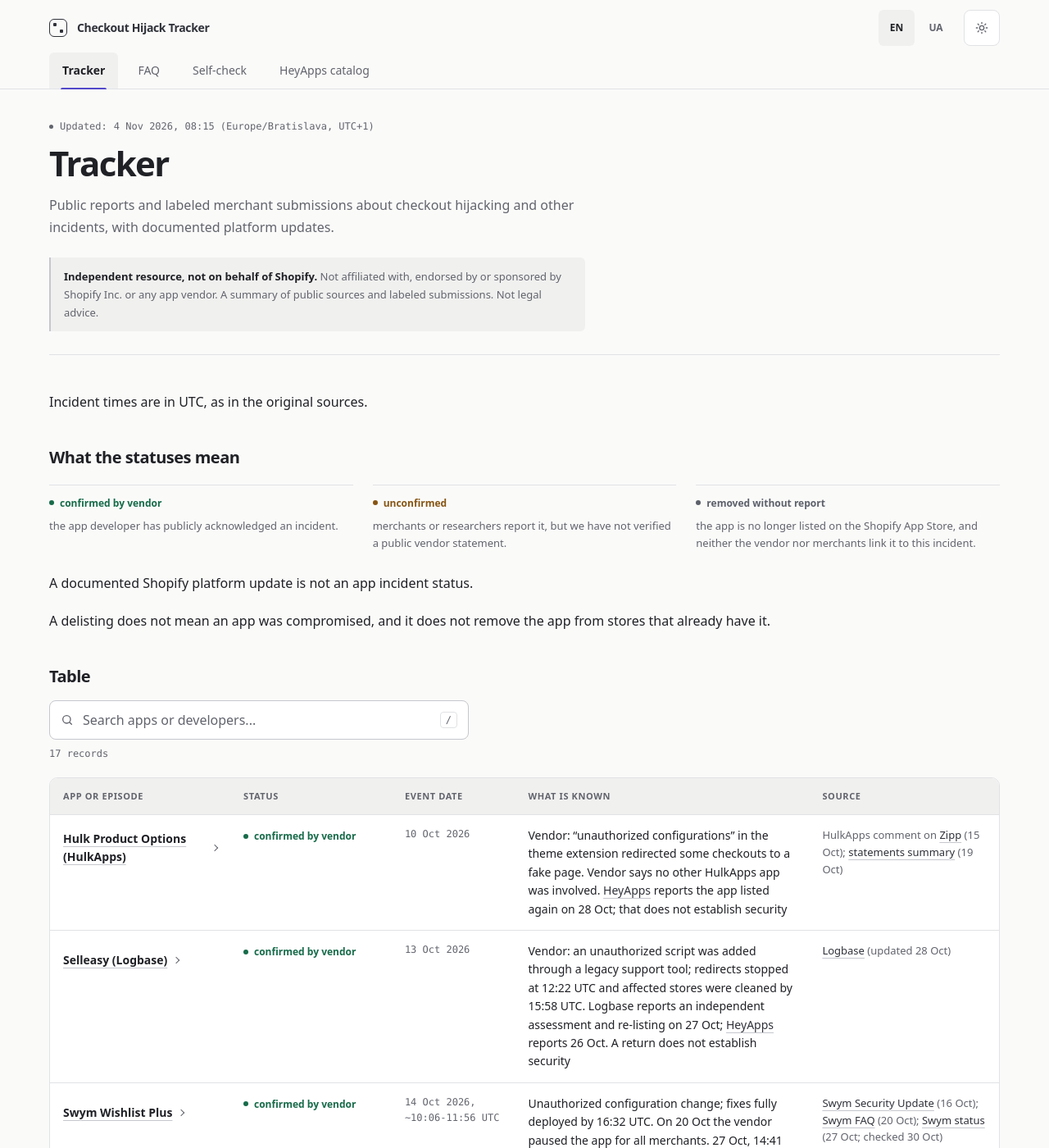
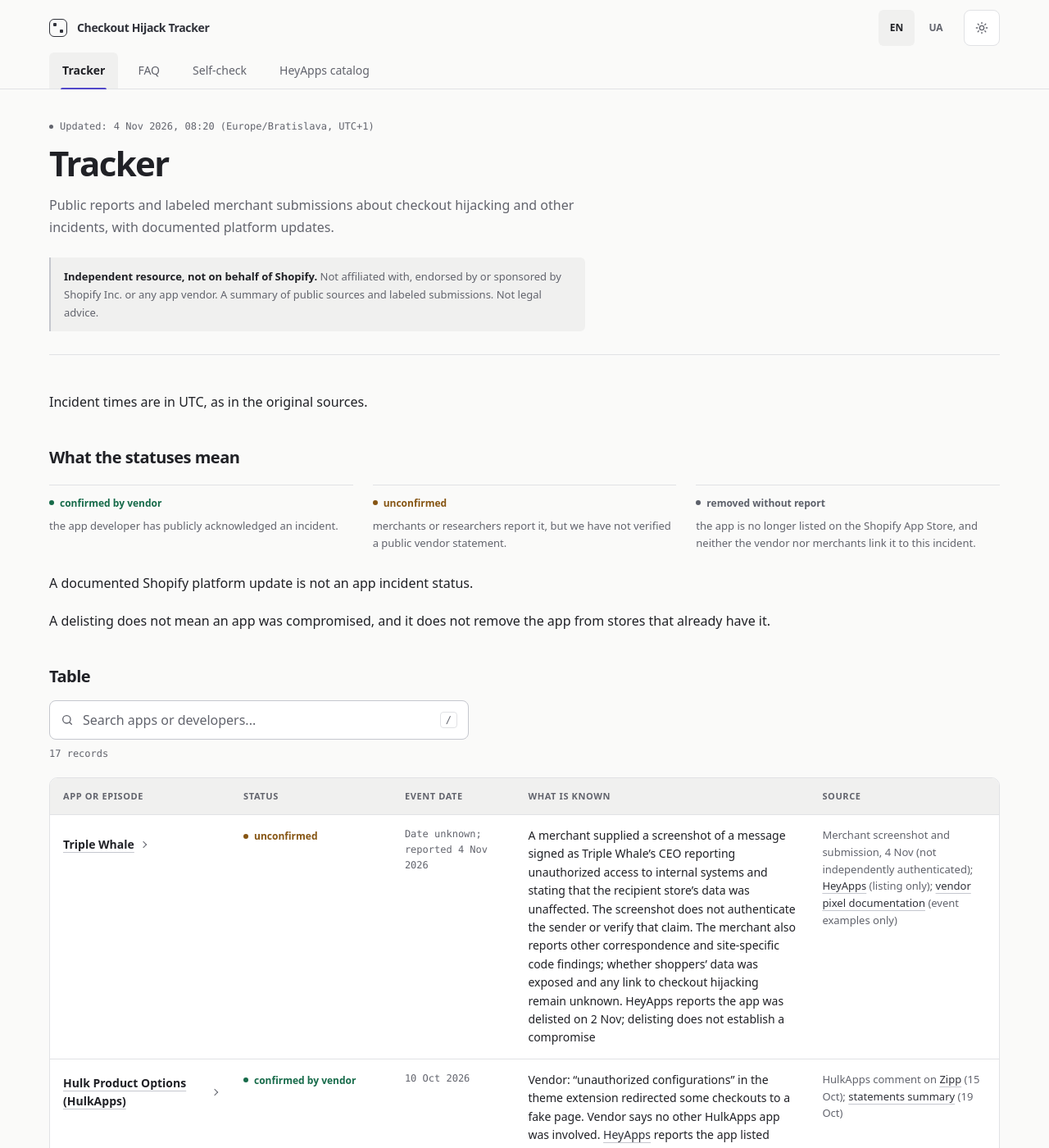
Before and after one commit to poltavchenko/shopify-checkout-tracker, a Jekyll site: the page built from tracker.md, in a window 1280 px wide and 1400 px high. Shown: the whole window at 82% size. Built offline with Jekyll 4.4.1, drawn with Linux system fonts in a browser that asks for light colours; some of the changed text lies outside the part shown.

Commit message:
Clarify Triple Whale report and prioritize tracker row

```diff
--- a/_config.yml
+++ b/_config.yml
@@ -4,8 +4,8 @@
 repo: "poltavchenko/shopify-checkout-tracker"
 baseurl: "/shopify-checkout-tracker"
 issues_url: "https://github.com/poltavchenko/shopify-checkout-tracker/issues"
-updated_en: "4 Nov 2026, 08:15 (Europe/Bratislava, UTC+1)"
-updated_uk: "04.11.2026, 08:15 (Europe/Bratislava, UTC+1)"
+updated_en: "4 Nov 2026, 08:20 (Europe/Bratislava, UTC+1)"
+updated_uk: "04.11.2026, 08:20 (Europe/Bratislava, UTC+1)"
 markdown: kramdown
 kramdown:
   input: GFM
--- a/_data/apps.json
+++ b/_data/apps.json
@@ -729,6 +729,12 @@
    },
    "timeline": [
     {
+     "date": "2026-07-26",
+     "en": "Triple Whale documentation for custom and headless sites illustrates pixel events containing contact details and purchase data. The examples do not prove what any particular store sent or whether an incident occurred.",
+     "uk": "Документація Triple Whale для власних і headless сайтів показує приклади подій пікселя з контактними даними та даними покупки. Приклади не доводять, що передавав конкретний магазин або чи стався інцидент.",
+     "source": "https://kb.triplewhale.com/en/articles/6266255-how-to-add-the-triple-pixel-to-a-headless-business-or-custom-website"
+    },
+    {
      "date": "2026-11-02",
      "en": "HeyApps reports that the app was delisted on 2 Nov. Delisting alone does not establish a compromise or its cause.",
      "uk": "HeyApps повідомляє про зняття застосунку 02.11. Саме зняття не доводить зламу та не пояснює його причину.",
@@ -742,8 +748,14 @@
     },
     {
      "date": "2026-11-04",
-     "en": "A merchant reports receiving a letter attributed to Triple Whale and says Gil David of Run DMG shared a second letter. According to the merchant, both mention access limited to customer contact information and total amount purchased. We have not independently reviewed the letters or found a public vendor incident statement. It is unclear whether customer means merchant contacts or shoppers, and whether any shopper data was exposed. The incident date, cause and any link to checkout hijacking are unverified.",
-     "uk": "Мерчант повідомляє про отриманий лист від імені Triple Whale та про інший лист, яким поділився Gil David із Run DMG. За словами мерчанта, в обох згадано доступ, обмежений контактними даними клієнтів і загальною сумою покупок. Ми незалежно не перевірили листи та не знайшли публічної заяви вендора про інцидент. Неясно, чи означає «клієнти» контакти мерчантів або їхніх покупців і чи зачеплено дані покупців. Дата, причина інциденту та зв’язок із перехопленням checkout не перевірені.",
+     "en": "A merchant provided a screenshot of an email signed as Triple Whale’s CEO. It reports that unauthorized access to internal systems was detected and contained, and says the recipient store’s data was not affected and its connection was secure. The screenshot does not authenticate the sender or independently verify those claims.",
+     "uk": "Мерчант надав скріншот листа, підписаного від імені CEO Triple Whale. У листі повідомляють про виявлений і стриманий несанкціонований доступ до внутрішніх систем та стверджують, що дані магазину-одержувача не постраждали, а його з’єднання захищене. Скріншот не підтверджує автентичність відправника чи правдивість цих тверджень.",
+     "source": null
+    },
+    {
+     "date": "2026-11-04",
+     "en": "A merchant also reports that their correspondence and a letter shared by Gil David of Run DMG use the same wording about access to customer contact information and total amount purchased. The supplied screenshot does not show that wording, and we have not independently reviewed the letter shared by Gil David. It is unclear whether customer means merchant contacts or shoppers, and whether any shopper data was exposed. The incident date, cause and any link to checkout hijacking are unverified.",
+     "uk": "Мерчант також повідомляє, що в його листуванні та в листі, яким поділився Gil David із Run DMG, є однакове формулювання про доступ до контактних даних клієнтів і загальної суми покупок. На наданому скріншоті цього формулювання не видно; лист Gil David ми незалежно не переглядали. Неясно, чи означає «клієнти» контакти мерчантів або їхніх покупців і чи зачеплено дані покупців. Дата, причина інциденту та зв’язок із перехопленням checkout не перевірені.",
      "source": null
     },
     {
--- a/tracker.md
+++ b/tracker.md
@@ -38,6 +38,7 @@
 
 | App or episode | Status | Event date | What is known | Source |
 |---|---|---|---|---|
+| <button type="button" class="app-open" data-app="triple-whale">Triple Whale</button> | <span class="badge badge-warn">unconfirmed</span> | Date unknown; reported 4 Nov 2026 | A merchant supplied a screenshot of a message signed as Triple Whale’s CEO reporting unauthorized access to internal systems and stating that the recipient store’s data was unaffected. The screenshot does not authenticate the sender or verify that claim. The merchant also reports other correspondence and site-specific code findings; whether shoppers’ data was exposed and any link to checkout hijacking remain unknown. HeyApps reports the app was delisted on 2 Nov; delisting does not establish a compromise | Merchant screenshot and submission, 4 Nov (not independently authenticated); [HeyApps](https://heyapps.dev/apps/triplewhale-1) (listing only); [vendor pixel documentation](https://kb.triplewhale.com/en/articles/6266255-how-to-add-the-triple-pixel-to-a-headless-business-or-custom-website) (event examples only) |
 | <button type="button" class="app-open" data-app="hulk-product-options">Hulk Product Options (HulkApps)</button> | <span class="badge badge-ok">confirmed by vendor</span> | 10 Oct 2026 | Vendor: "unauthorized configurations" in the theme extension redirected some checkouts to a fake page. Vendor says no other HulkApps app was involved. [HeyApps](https://heyapps.dev/apps/delisted?view=recovered) reports the app listed again on 28 Oct; that does not establish security | HulkApps comment on [Zipp](https://romanzipp.com/blog/shopify-hit-with-phishing-attack) (15 Oct); [statements summary](https://romanzipp.com/blog/statements-from-companies-involved-in-shopify-checkout-hijack) (19 Oct) |
 | <button type="button" class="app-open" data-app="selleasy">Selleasy (Logbase)</button> | <span class="badge badge-ok">confirmed by vendor</span> | 13 Oct 2026 | Vendor: an unauthorized script was added through a legacy support tool; redirects stopped at 12:22 UTC and affected stores were cleaned by 15:58 UTC. Logbase reports an independent assessment and re-listing on 27 Oct; [HeyApps](https://heyapps.dev/apps/delisted?view=recovered) reports 26 Oct. A return does not establish security | [Logbase](https://www.logbase.io/selleasy/updates/incident-20261013) (updated 28 Oct) |
 | <button type="button" class="app-open" data-app="swym-wishlist-plus">Swym Wishlist Plus</button> | <span class="badge badge-ok">confirmed by vendor</span> | 14 Oct 2026, ~10:06-11:56 UTC | Unauthorized configuration change; fixes fully deployed by 16:32 UTC. On 20 Oct the vendor paused the app for all merchants. 27 Oct, 14:41 UTC: Swym reports security patches applied and access open to all merchant stores; a third-party audit is in progress | [Swym Security Update](https://www.getswym.com/resources/security-response) (16 Oct); [Swym FAQ](https://www.getswym.com/resources/wishlist-plus-incident-faq) (20 Oct); [Swym status](https://status.getswym.com/) (27 Oct; checked 30 Oct) |
@@ -54,7 +55,6 @@
 | <button type="button" class="app-open" data-app="rebuy">Rebuy Personalization Engine</button> | <span class="badge badge-off">removed without report</span> | 18 Oct 2026 | Delisted. Taylor Page says Rebuy's scripts came back clean on his client stores | [HeyApps](https://heyapps.dev/apps/delisted?sort=reviews) (21 Oct); [Taylor Page](https://www.linkedin.com/posts/tr-page_ive-been-slow-to-say-much-about-the-shopify-activity-7518335672353726464-7KxG) (20 Oct) |
 | <button type="button" class="app-open" data-app="shopify-product-network">Shopify Product Network (Shopify's own app)</button> | <span class="badge badge-off">removed without report</span> | 15 Oct 2026 | Delisted | [HeyApps](https://heyapps.dev/apps/delisted?sort=reviews) (21 Oct) |
 | <button type="button" class="app-open" data-app="aftersell">Aftersell (Rokt)</button> | <span class="badge badge-ok">confirmed by vendor</span> | 21 Oct 2026 | Aftersell (part of Rokt) reports unauthorized access to some merchant upsell configurations, staff email addresses and discount codes. The vendor says no shopper personal data was compromised, no malware or phishing was involved, and this incident is separate from the phishing attacks elsewhere in the Shopify ecosystem. It says the vulnerability was patched; its app remained functional for existing merchants but was temporarily unavailable on the Shopify App Store during a security review with Shopify. Vendor statement, not an independent audit. [HeyApps](https://heyapps.dev/apps/delisted?view=recovered) reports it listed again on 30 Oct; that does not establish security. | [Aftersell](https://www.aftersell.com/blog/incident-disclosure-protecting-our-merchants-and-their-customers) |
-| <button type="button" class="app-open" data-app="triple-whale">Triple Whale</button> | <span class="badge badge-warn">unconfirmed</span> | Date unknown; reported 4 Nov 2026 | A merchant reports two letters attributed to Triple Whale mentioning customer contact information and total purchase amounts. We have not independently reviewed the letters or found a public vendor incident statement. Whether “customer” means merchant contacts or shoppers, and whether shoppers' data was exposed, is unknown. The merchant's site-specific code observations are in Details; a link to the checkout hijack is unverified. HeyApps reports the app was delisted on 2 Nov; that does not establish a compromise | Merchant submission, 4 Nov (letters and code not independently reviewed); [HeyApps](https://heyapps.dev/apps/triplewhale-1) (listing only) |
 {: #apps-table}
 
 The separate [HeyApps catalog]({{ '/apps/' | relative_url }}) contains {{ site.data.heyapps.counts.delisted }} delisted and {{ site.data.heyapps.counts.recovered }} listed-again apps in the snapshot captured at {{ site.data.heyapps.captured_local }}. Being delisted does not by itself mean an app was compromised. Being listed again does not establish safety. See [Roman Zipp's 22 Oct update](https://romanzipp.com/blog/shopify-hit-with-phishing-attack) on the limits of delisting evidence.
```
Also changed, not shown: test/test_catalog_html.py (+8 -0 lines), uk/tracker.md (+1 -1 lines).
